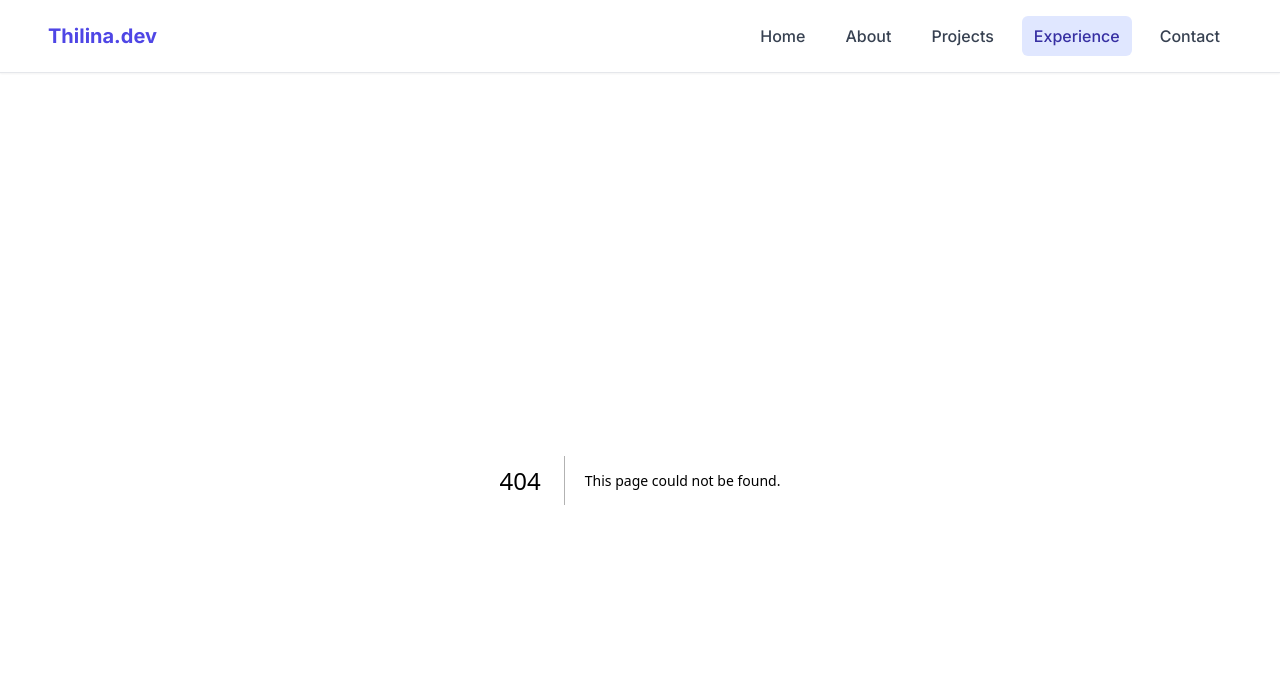
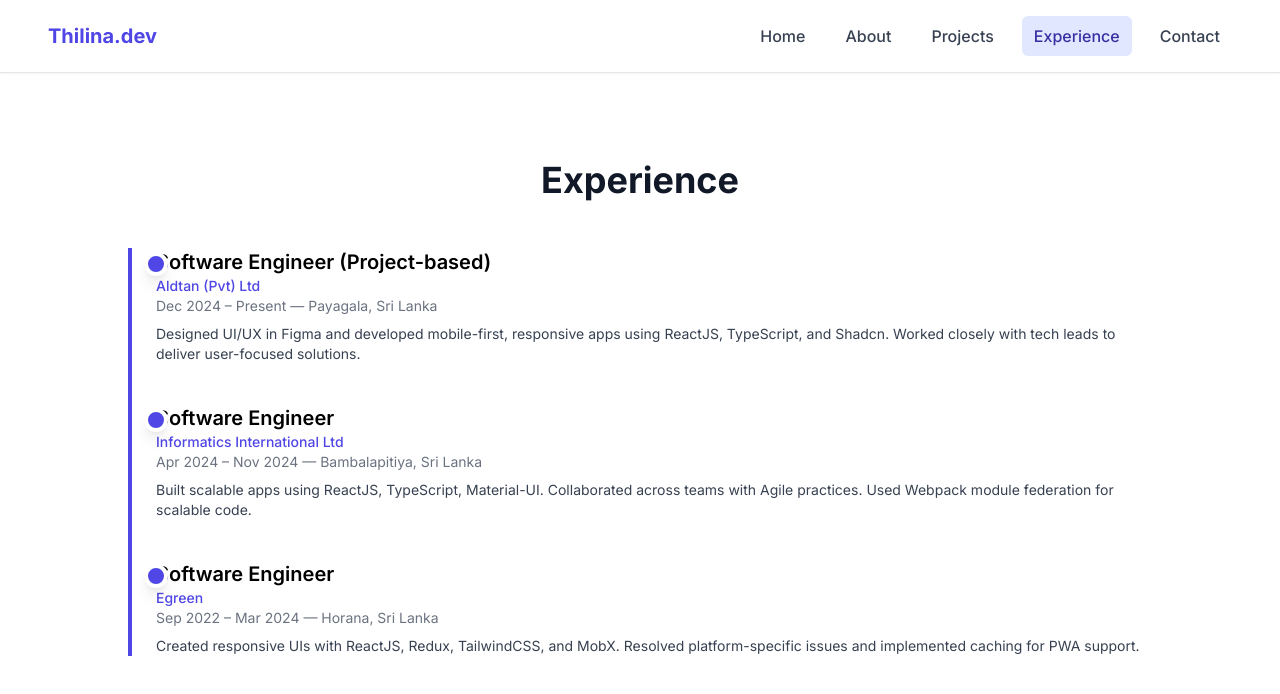
Before and after one commit to dltmthilina/My-Portfolio, a Next.js app: page /experience in a window 1280 px wide. Before the commit this address had no page. Shown: the top 694 px of the page. Built offline with nearby package versions, Linux system fonts and the light colour scheme.

Commit message:
add experience page

```diff
--- /dev/null
+++ b/src/app/experience/page.tsx
@@ -0,0 +1,5 @@
+import ExperienceSection from "@/sections/Experience";
+
+export default function ExperiencePage() {
+  return <ExperienceSection />;
+}
--- /dev/null
+++ b/src/sections/Experience.tsx
@@ -0,0 +1,68 @@
+"use client";
+
+import { motion } from "framer-motion";
+
+const experience = [
+  {
+    title: "Software Engineer (Project-based)",
+    company: "Aldtan (Pvt) Ltd",
+    duration: "Dec 2024 – Present",
+    location: "Payagala, Sri Lanka",
+    description:
+      "Designed UI/UX in Figma and developed mobile-first, responsive apps using ReactJS, TypeScript, and Shadcn. Worked closely with tech leads to deliver user-focused solutions.",
+  },
+  {
+    title: "Software Engineer",
+    company: "Informatics International Ltd",
+    duration: "Apr 2024 – Nov 2024",
+    location: "Bambalapitiya, Sri Lanka",
+    description:
+      "Built scalable apps using ReactJS, TypeScript, Material-UI. Collaborated across teams with Agile practices. Used Webpack module federation for scalable code.",
+  },
+  {
+    title: "Software Engineer",
+    company: "Egreen",
+    duration: "Sep 2022 – Mar 2024",
+    location: "Horana, Sri Lanka",
+    description:
+      "Created responsive UIs with ReactJS, Redux, TailwindCSS, and MobX. Resolved platform-specific issues and implemented caching for PWA support.",
+  },
+];
+
+export default function ExperienceSection() {
+  return (
+    <section className="bg-white dark:bg-gray-900 py-20 px-6 md:px-20">
+      <div className="max-w-5xl mx-auto">
+        <h2 className="text-3xl md:text-4xl font-bold text-center mb-12 text-gray-900 dark:text-white">
+          Experience
+        </h2>
+
+        <div className="relative border-l-4 border-indigo-600 dark:border-indigo-400 pl-6 space-y-10">
+          {experience.map((item, idx) => (
+            <motion.div
+              key={idx}
+              initial={{ opacity: 0, x: -40 }}
+              whileInView={{ opacity: 1, x: 0 }}
+              transition={{ duration: 0.6, delay: idx * 0.1 }}
+              className="relative"
+            >
+              <div className="absolute -left-3 top-1 w-6 h-6 rounded-full bg-indigo-600 dark:bg-indigo-400 border-4 border-white dark:border-gray-900 shadow-lg" />
+              <div>
+                <h3 className="text-xl font-semibold">{item.title}</h3>
+                <p className="text-sm font-medium text-indigo-600 dark:text-indigo-400">
+                  {item.company}
+                </p>
+                <p className="text-sm text-gray-500 dark:text-gray-400">
+                  {item.duration} — {item.location}
+                </p>
+                <p className="mt-2 text-sm text-gray-700 dark:text-gray-300">
+                  {item.description}
+                </p>
+              </div>
+            </motion.div>
+          ))}
+        </div>
+      </div>
+    </section>
+  );
+}
```
